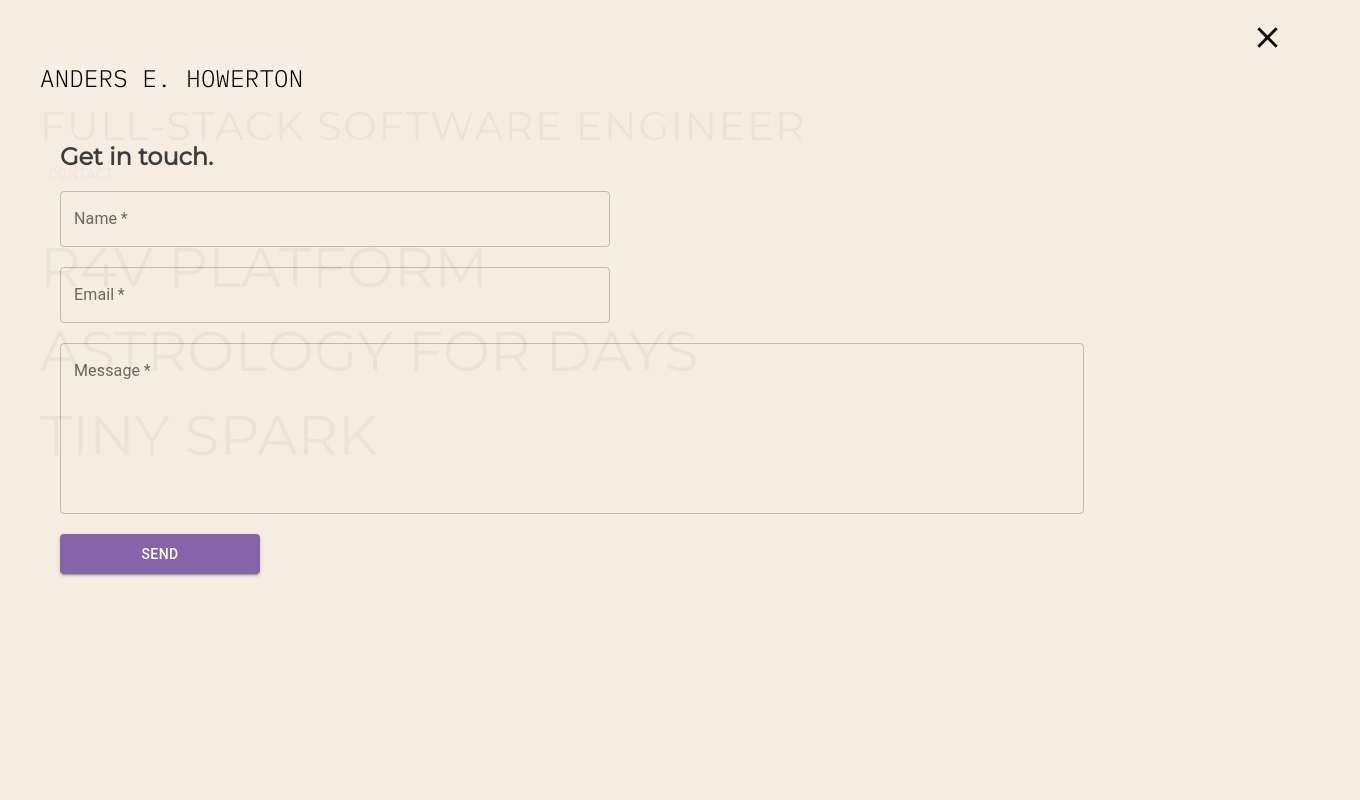
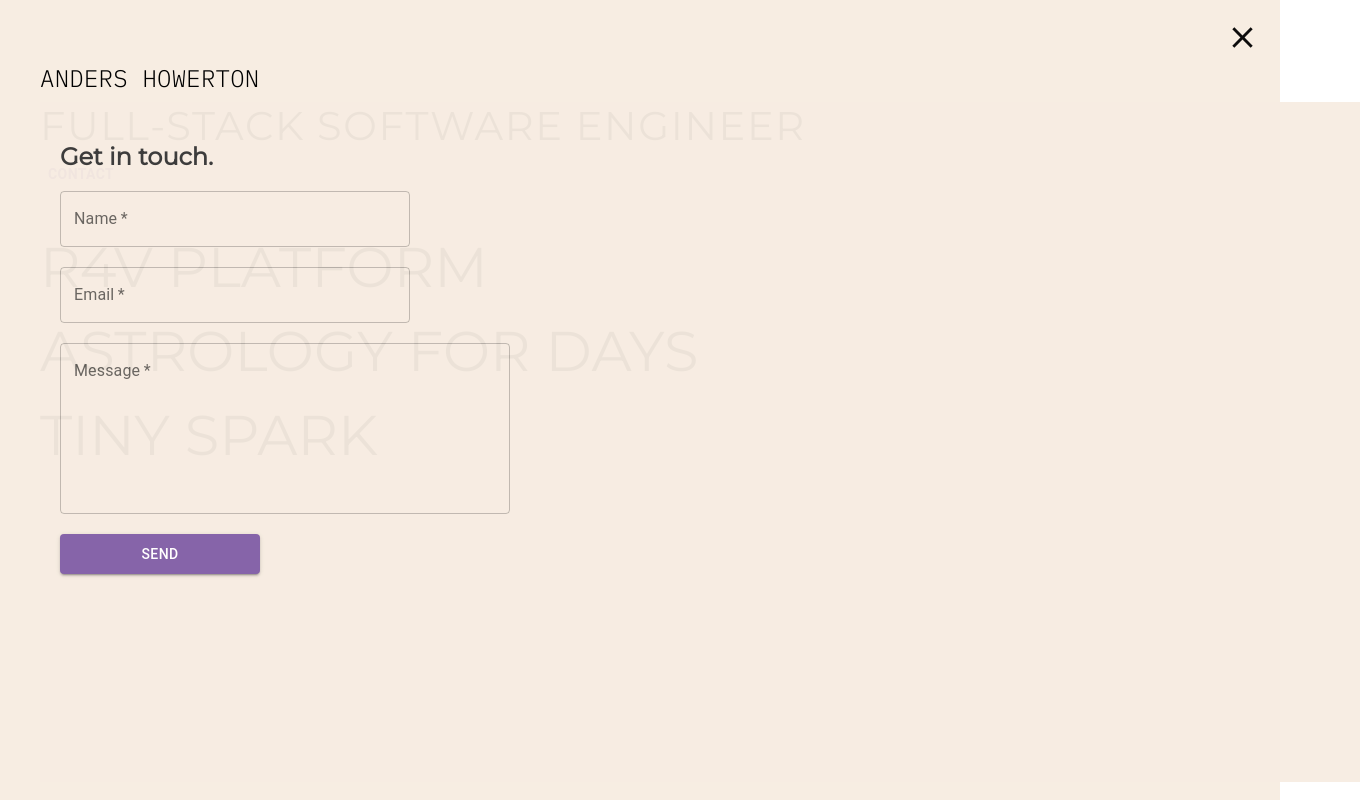
Before and after one commit to andandio/andandio.github.io, a React (Create React App) app: page / in a window 1280 px wide. Both pictures are taken after a click on the button "CONTACT". Shown: the top 800 px of the page, 1360 px wide, since content can reach past the window. Built offline with nearby package versions, Linux system fonts and the light colour scheme.

Commit message:
update styles

```diff
--- a/src/components/Contact.jsx
+++ b/src/components/Contact.jsx
@@ -22,7 +22,7 @@ const styles = {
   close: {
     position: 'absolute',
     top: '20px',
-    right: '35px',
+    right: '60px',
     cursor: 'pointer',
   },
   nameEmail: {
@@ -32,18 +32,20 @@ const styles = {
     gap: '20px',
     '& > div': {
       width: '43%',
+      maxWidth: '350px'
     },
   },
   message: {
     marginTop: '20px',
     width: '80%',
+    maxWidth: "450px"
   },
   button: {
     width: '200px',
     height: '40px',
     marginTop: '20px',
     background: '#805da6',
-    '&hover': {
+    '&:hover': {
       background: '#805da6',
     },
     '& span': {
@@ -94,10 +96,6 @@ export default function Contact(props) {
   const handleEmailChange = (event) => {
     console.log(`email ${event.target.value}`);
     setEmail(event.target.value);
-  };
-
-  const sendMessage = (event) => {
-    console.log(`sending ${event}`);
   };
 
   return (
--- a/src/components/Homepage.jsx
+++ b/src/components/Homepage.jsx
@@ -38,7 +38,6 @@ const styles = {
 };
 
 const HomepageContainer = styled('div')({
-  width: '100vw',
   height: '100vh',
   padding: '40px',
   backgroundColor: '#f7ede2',
@@ -66,7 +65,7 @@ const Homepage = (props) => {
       <Box sx={styles.box}>
         <Typography component="h1" sx={styles.name}>
           <a target="_blank" rel="noreferrer" href="https://www.linkedin.com/in/andershowerton/">
-            ANDERS E. HOWERTON
+            ANDERS HOWERTON
           </a>
         </Typography>
         <Typography component="h4" sx={styles.tagLine}>
```
Also changed, not shown: 1 other file (tests, documents, lock files or other folders).
